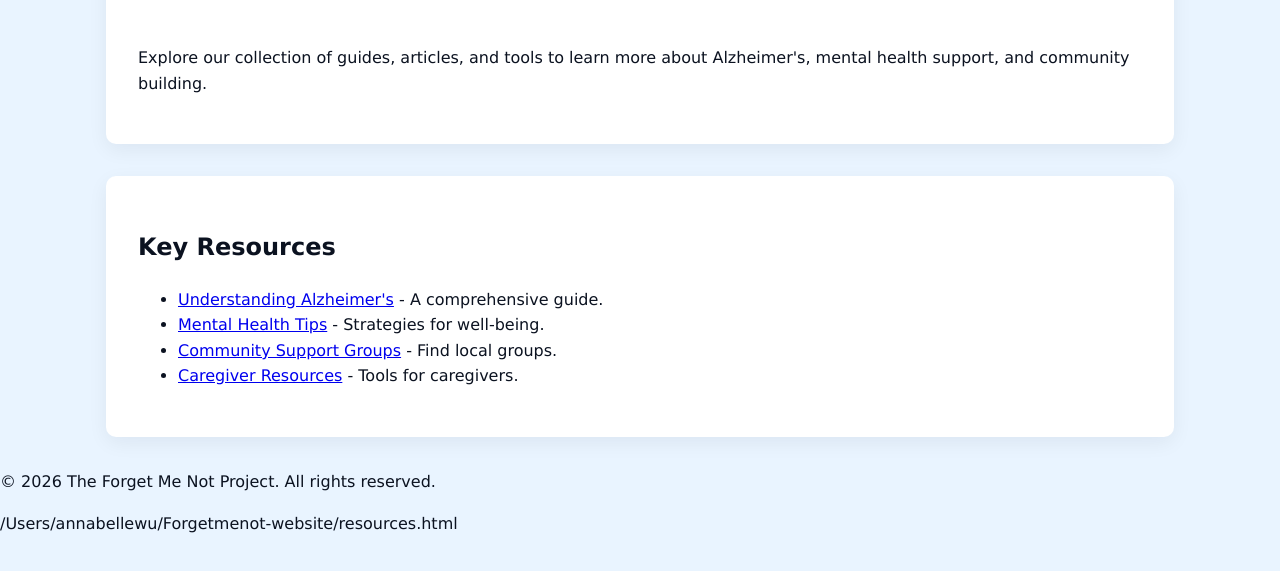
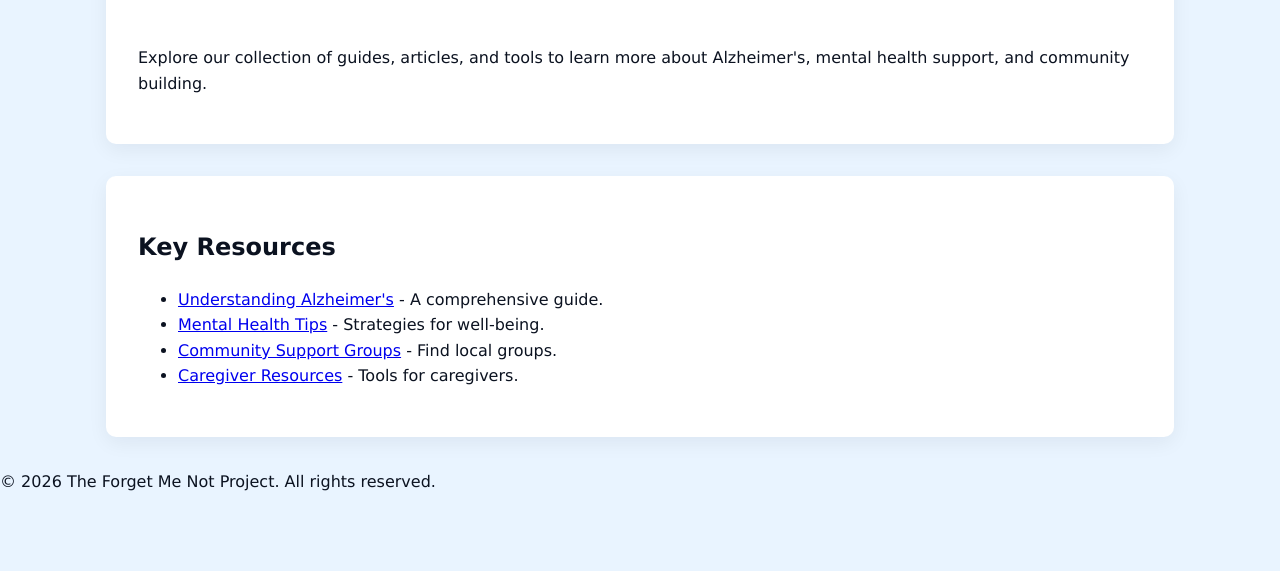
Before and after one commit to forgetmenotproject-md/Forgetmenotproject, a plain HTML site: page resources.html in a window 1280 px wide. Shown: the part 225-796 px from the top of the page. Drawn offline with Linux system fonts and the light colour scheme.

Commit message:
Remove filePath parameter from resources.html

```diff
--- a/resources.html
+++ b/resources.html
@@ -61,4 +61,3 @@
   <script src="script.js"></script>
 </body>
 </html></content>
-<parameter name="filePath">/Users/annabellewu/Forgetmenot-website/resources.html
```
